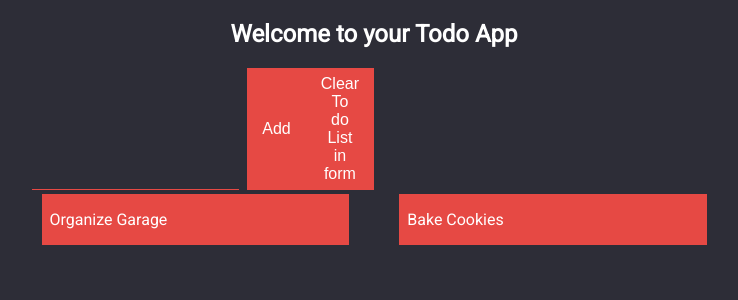
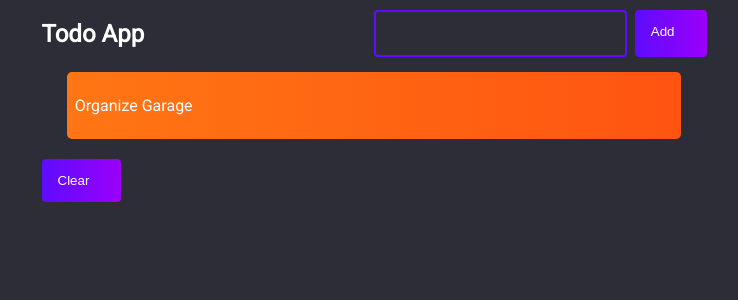
Before and after one commit to bloominstituteoftechnology/web-module-project-class-components, a React (Create React App) app: page / in a window 1280 px wide. Shown: the top 300 px of the page, without its empty margins (266-1004 px from the left). Built offline with nearby package versions, Linux system fonts and the light colour scheme.

Commit message:
mvp completed and app styled

```diff
--- a/src/App.js
+++ b/src/App.js
@@ -3,12 +3,10 @@
 //   - All of your `handler` functions should live here on `<App />`.
 
 import React from 'react';
-// -----------👇🏻
 import "./components/Todo.css";
 import TodoForm from './components/TodoForm';
 import TodoList from './components/TodoList';
 
-// ------------👆🏻
 
 const todos = [
   {
@@ -16,27 +14,15 @@ const todos = [
     id: 1528817077286,
     completed: false,
   },
-  {
-    task: "Bake Cookies",
-    id: 1528817084358,
-    completed: false,
-  },
 ];
 
 class App extends React.Component {
-  // you will need a place to store your state in this component.
-  // design `App` to be the parent component of your application.
-  // this component is going to take care of state, and any change handlers you need to work with your state
-  // -----------👇🏻
-
   constructor(){
     super();
     this.state = {
       todos: todos
     };
   }
-
-  // Feature 1: Add the functionality to toggle your todo's completed flag from `false` to `true`. Once a todo is completed, be sure to demonstrate to the user that the todo is completed by adding a line-through style property if the completed flag is true.
 
   handleToggleComplete = (id) => {
     this.setState({
@@ -54,10 +40,6 @@ class App extends React.Component {
     });
   }
 
-
-
-
-  // Feature 2: Add an item to your todo
   handleAdd = (task) => {
     const newTodo = {
       task: task,
@@ -71,18 +53,7 @@ class App extends React.Component {
     });
   }
 
-
-
-
-
-
-  // Feature 3: Add the ability to remove any todos that you have completed. `.filter` will be your best friend here. When a user clicks on the `Clear Completed` button call your handler function that will filter out any todos that have the completed flag toggled to `true`.
-
-
   handleClear = () => {
-    //1. setState
-    //2. spread state
-    //3. groceries should be set to all groceries that have not been purchased
     this.setState({
       ...this.state,
       todos: this.state.todos.filter((todo)=> {
@@ -91,18 +62,16 @@ class App extends React.Component {
     });
   }
 
-  // ------------👆🏻
-
-
-
   render() {
     return (
       <div className="App">
-        <h2>Welcome to your Todo App</h2>
-        <TodoForm handleAdd={this.handleAdd}/>
+        <div className="header">
+          <h2>Todo App</h2>
+          <TodoForm handleAdd={this.handleAdd}/>
+        </div>
         <div>
-          <TodoList handleClear={this.handleToggleComplete} todos={this.state.todos}/>
-        </div>
+          <TodoList handleClear={this.handleClear} handleToggleComplete={this.handleToggleComplete} todos={this.state.todos} />
+       </div>
 
 
       </div>
@@ -111,3 +80,70 @@ class App extends React.Component {
 }
 
 export default App;
+// ---------------------------------------------
+
+// import React from "react";
+// import TodoList from "./components/TodoList";
+
+// class App extends React.Component {
+//   constructor() {
+//     super();
+//     this.state = {
+//       Todo: [{ task: "organize", id: 100, completed: false }],
+//       currentEntry: { task: "", id: 0, completed: false },
+//     };
+//   }
+
+//   onInputChange = (e) => {
+//     const value = e.target.value;
+//     this.setState({
+//       currentEntry: { task: value, id: Date.now(), completed: false },
+//     });
+//     console.log(this.state.currentEntry);
+//   };
+
+//   onAddTodo = (e) => {
+//     this.setState({ Todo: [...this.state.Todo, this.state.currentEntry] });
+//     this.setState({ currentEntry: { task: "", id: 0, completed: false } });
+//   };
+
+//   onClearCompleted = (e) => {
+//     const newState = this.state.Todo.filter((item) => {
+//       return item.completed === false;
+//     });
+
+//     this.setState({ Todo: newState });
+//   };
+
+//   clickItem = (e) => {
+//     const id = Number(e.target.id);
+//     const newState = this.state.Todo.map((item) => {
+//       if (item.id === id) {
+//         item.completed = !item.completed;
+//         return item;
+//       } else {
+//         return item;
+//       }
+//     });
+//     this.setState({ Todo: newState });
+//   };
+//   // you will need a place to store your state in this component.
+//   // design `App` to be the parent component of your application.
+//   // this component is going to take care of state, and any change handlers you need to work with your state
+//   render() {
+//     return (
+//       <div>
+//         <h2>Welcome to your Todo App!</h2>
+//         <TodoList
+//           Todo={this.state.Todo}
+//           onInputChange={this.onInputChange}
+//           onAddTodo={this.onAddTodo}
+//           clickItem={this.clickItem}
+//           currentEntry={this.state.currentEntry}
+//           onClearCompleted={this.onClearCompleted}
+//         />
+//       </div>
+//     );
+//   }
+// }
+// export default App;
--- a/src/components/Todo.css
+++ b/src/components/Todo.css
@@ -49,16 +49,26 @@ h1 {
   margin: 0 auto;
 }
 .todo {
-  background-color: #e64944;
-  width: 45%;
-  text-align: left;
-  margin: 4px 0;
-  padding-left: 8px;
+  display: flex;
+
+  justify-content: space-between;
+  /* align-items: center; */
+  margin: 4px auto;
+  color: black;
+  background: linear-gradient(
+    90deg,
+    rgba(255, 118, 20, 1) 0%,
+    rgba(255, 84, 17, 1) 100%
+  );
+
+  padding: 8px;
+  border-radius: 5px;
+  width: 90%;
   cursor: pointer;
 }
 
 .todo.completed {
-  background-color: #d17d7c;
+  opacity: 0.4;
   text-decoration: line-through;
 }
 form {
@@ -67,28 +77,38 @@ form {
   justify-content: flex-end;
 }
 form > input {
-  background-color: #2d2d37;
-  border: 0;
-  padding: 6px 0;
-  font-size: 1rem;
-  width: 240px;
-  outline: 0;
+  padding: 14px 32px 14px 16px;
+  border-radius: 4px;
+  border: 2px solid #5d0cff;
+  outline: none;
+  width: 320px;
+  background: transparent;
   color: white;
-  border-bottom: 1px solid #e64944;
   margin-right: 8px;
 }
 
 button {
-  background-color: #e64944;
-  border: 1px solid #e64944;
-  color: white;
-  font-size: 16px;
-  padding: 6px 14px;
+  display: flex;
+  padding: 14px 32px 14px 16px;
+  border: none;
+  border-radius: 4px;
+  cursor: pointer;
+  outline: none;
+  background: linear-gradient(
+    90deg,
+    rgba(93, 12, 255, 1) 0%,
+    rgba(155, 0, 250, 1) 100%
+  );
+  color: #fff;
+  text-transform: capitalize;
 }
 
 input::placeholder {
-  color: #e64944;
-  opacity: 1;
+  background: linear-gradient(
+    90deg,
+    rgba(255, 12, 241, 1) 0%,
+    rgba(250, 0, 135, 1) 100%
+  );
 }
 
 .clear-btn {
--- a/src/components/Todo.js
+++ b/src/components/Todo.js
@@ -1,19 +1,16 @@
 // `<Todo />` is a component that takes in the `todo` data and displays the task to the screen.
-import React, {useState} from 'react'
+import React, { useState } from 'react';
 
 const Todo = props => {
   const handleClick = ()=> {
-    props.handleToggleComplete(props.todo.id);
+    props.handleToggleComplete(props.item.id);
   }
+
   return (
-    <div onClick={handleClick} className={`todo${props.todo.completed ? ' completed' : ''}`}>
-      <p>{props.todo.task}</p>
-
+    <div onClick={handleClick} className={`todo${props.item.completed ? ' completed' : ''}`}>
+      <p>{props.item.task}</p>
     </div>
-  )
-
-
-}
-
+  );
+};
 
 export default Todo;
--- a/src/components/TodoForm.js
+++ b/src/components/TodoForm.js
@@ -25,15 +25,11 @@ class TodoForm extends Component {
 
 
     render() {
-
-
-
       return (
         <form>
           {/* This is an uncontrolled component 😬 We want it to be controlled by state */}
-          <input type="text" name="todo" onChange={this.handleChanges} />
+          <input type="text" task="item" onChange={this.handleChanges} />
           <button onClick={this.handleClick}>Add</button>
-          <button>Clear To do List in form</button>
         </form>
       )
     }
--- a/src/components/TodoList.js
+++ b/src/components/TodoList.js
@@ -16,12 +16,13 @@ const TodoList = props => {
 
   return (
     <div className="todo-list">
-      {props.todos.map(todo => (
-        <Todo handleToggleComplete={props.handleToggleComplete} key= {todo.id} todo={todo}/>
+      {props.todos.map(item => (
+        <Todo handleToggleComplete={props.handleToggleComplete} key= {item.id} item={item}/>
       ))}
-
+      <button onClick={handleClick}
+      className="clear-btn">Clear</button>
     </div>
-  )
+  );
 };
 
 export default TodoList;
```
